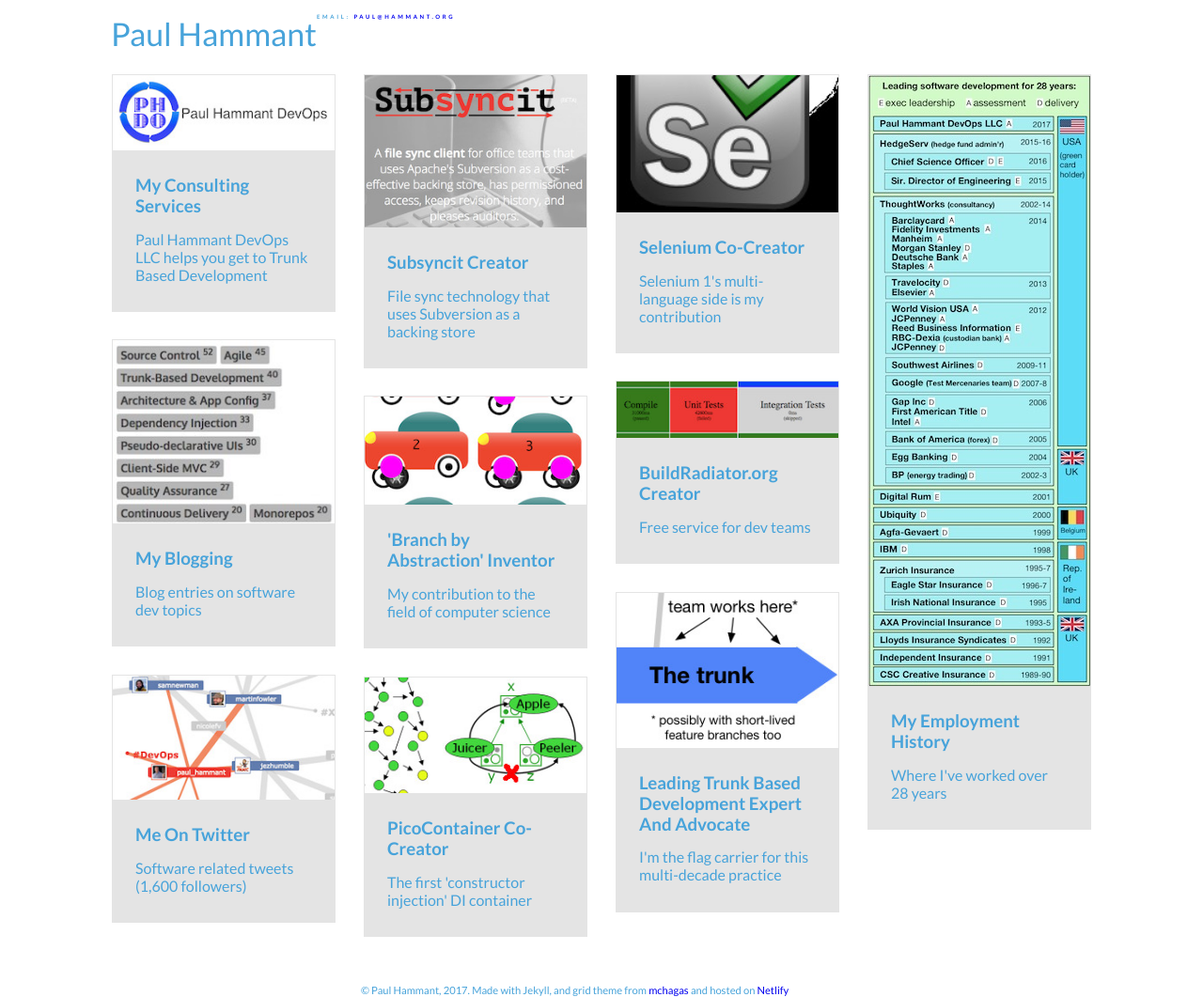
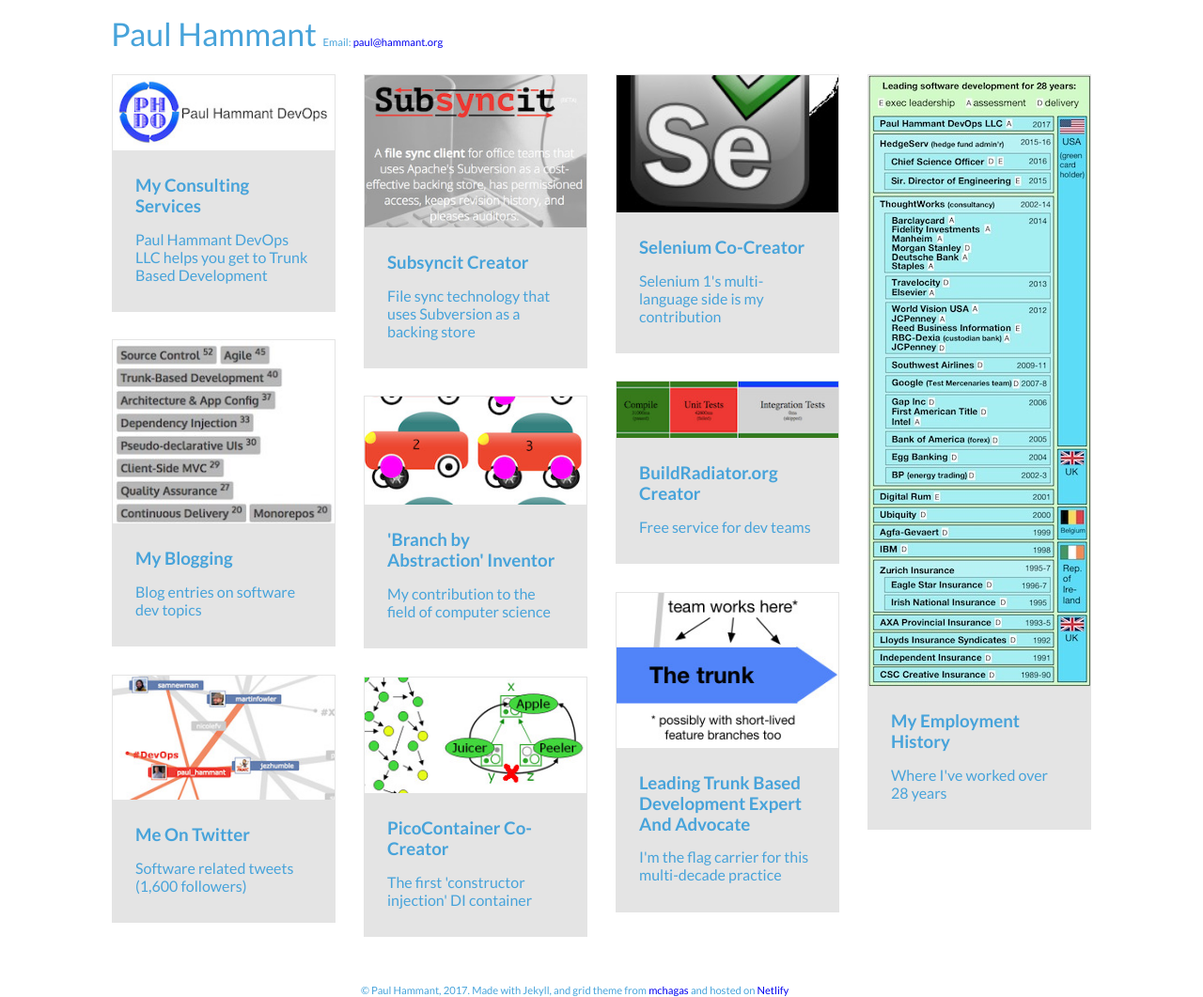
Before and after one commit to paul-hammant/hammant.org, a Jekyll site: the page built from index.html, in a window 1280 px wide. Shown: the whole page at 94% size. Built offline with Jekyll 4.4.1, drawn with Linux system fonts in a browser that asks for light colours; Markdown is read by kramdown in place of the engine named in the settings.

Commit message:
move email

```diff
--- a/index.html
+++ b/index.html
@@ -3,8 +3,8 @@
 ---
 <div class="container">
 	<header class="clearfix">
-		<div style="font-size: 2.125em; line-height: 1.3; margin: 0 0 0.1em 0; float: left; font-weight: 400;">Paul Hammant</div>
-		<span style="font-size: 33%;">Email: <a href="mailto:paul@hammant.org">paul@hammant.org</a></span>
+		<div style="font-size: 2.125em; line-height: 1.3; margin: 0 0 0.1em 0; float: left; font-weight: 400;">Paul Hammant <span style="font-size: 33%;">Email: <a href="mailto:paul@hammant.org">paul@hammant.org</a></span></div>
+
 	</header>
 	<div id="grid-gallery" class="grid-gallery">
 
```
